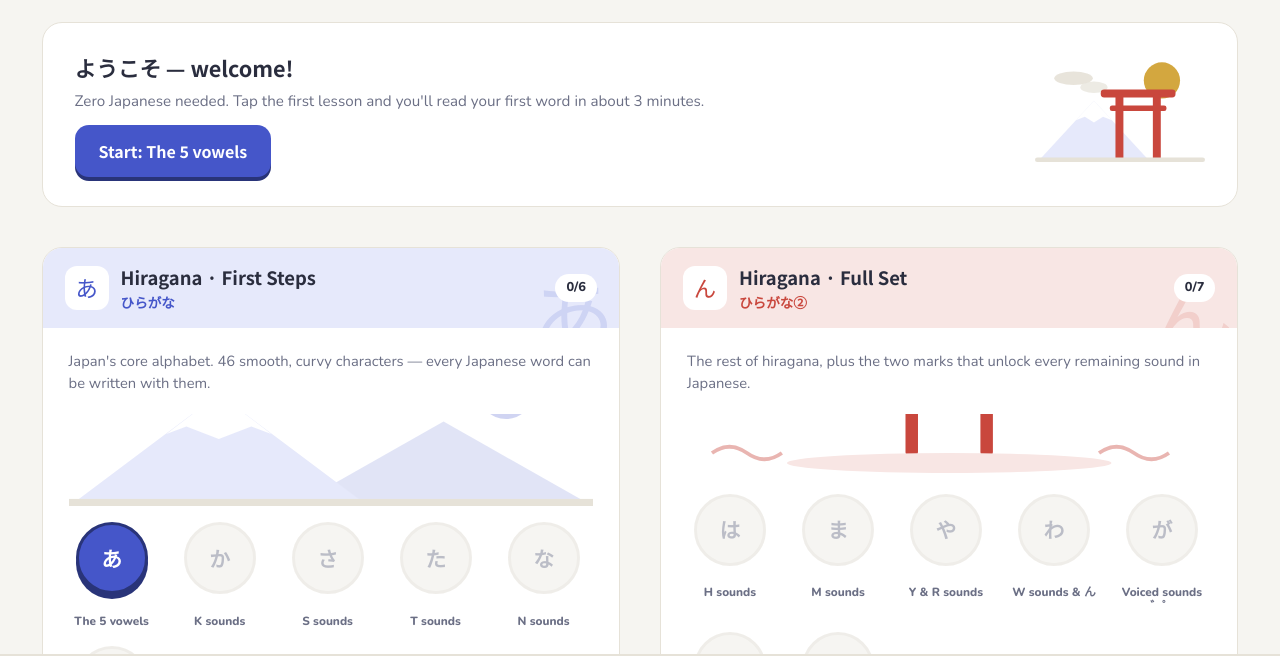
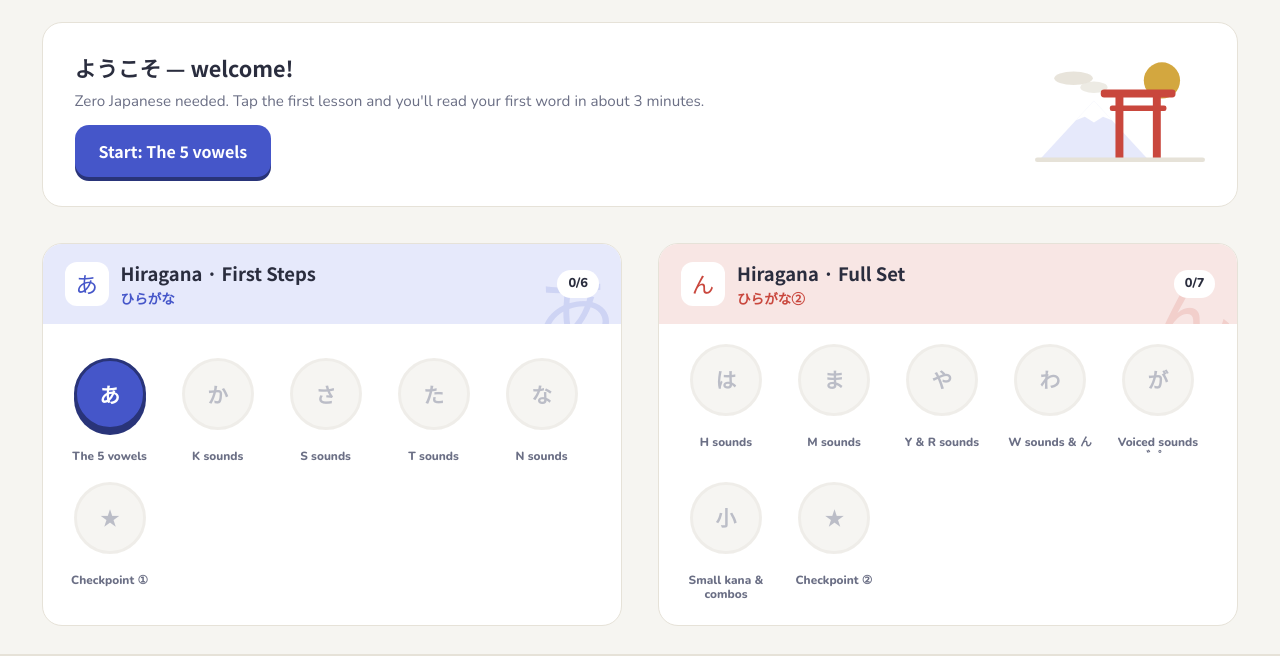
Before and after one commit to arhqzs/nihongo-quest, a plain HTML site: page index.html in a window 1280 px wide. Shown: the part 62-721 px from the top of the page. Drawn offline with nearby package versions, Linux system fonts and the light colour scheme; a web font is replaced by a local one.

Commit message:
Sync site with app update
Co-Authored-By: Claude Fable 5 <noreply@anthropic.com>

```diff
--- a/app.js
+++ b/app.js
@@ -512,11 +512,6 @@ function renderLearn() {
     band.append(ghost);
     card.append(band);
     const body = el("div", "unit-body");
-    body.append(el("p", "blurb", u.blurb));
-    const art = el("div", "unit-art");
-    art.setAttribute("aria-hidden", "true");
-    art.innerHTML = UNIT_ART[UNITS.indexOf(u) % 4];
-    body.append(art);
     const nodes = el("div", "nodes");
     for (const l of u.lessons) {
       const nw = el("div", "node");
@@ -537,6 +532,14 @@ function renderLearn() {
     body.append(nodes);
     card.append(body);
     v.append(card);
+    const idx = UNITS.indexOf(u);
+    if (idx % 3 === 2) {
+      const scene = Math.floor(idx / 3) % 4;
+      const sep = el("div", "unit-sep band-" + scene);
+      sep.setAttribute("aria-hidden", "true");
+      sep.innerHTML = UNIT_ART[scene];
+      v.append(sep);
+    }
   }
 }
 
--- a/styles.css
+++ b/styles.css
@@ -177,9 +177,9 @@ nav.tabs {
   position: absolute; right: 4px; bottom: -24px; font-size: 5.2rem; line-height: 1;
   color: var(--bandc, var(--accent)); opacity: .14; pointer-events: none; user-select: none; z-index: 0;
 }
-.unit-body { padding: 18px 20px 22px; display: flex; flex-direction: column; flex: 1; }
-.unit-art { flex: 1; min-height: 64px; margin: 0 0 16px; position: relative; }
-.unit-art svg { position: absolute; inset: 0; width: 100%; height: 100%; display: block; }
+.unit-body { padding: 16px 18px 20px; display: flex; flex-direction: column; flex: 1; justify-content: center; }
+.unit-sep { position: relative; min-height: 88px; margin: 2px 0 24px; }
+.unit-sep svg { position: absolute; inset: 0; width: 100%; height: 100%; display: block; }
 .unit p.blurb { color: var(--fg2); margin: 6px 0 14px; font-size: .92rem; }
 .nodes { display: flex; flex-wrap: wrap; gap: 14px; }
 .node { display: flex; flex-direction: column; align-items: center; gap: 4px; width: 86px; }
@@ -523,13 +523,13 @@ nav.tabs {
   .top-inner { max-width: min(96vw, 1800px); }
   .tabs-inner { max-width: 1000px; }
   main { max-width: min(96vw, 1800px); padding-block: 24px 120px; }
-  #view-learn { display: grid; grid-template-columns: repeat(auto-fit, minmax(540px, 1fr)); gap: 40px; }
+  #view-learn { display: grid; grid-template-columns: repeat(2, 1fr); gap: 36px; }
   #view-learn .hero-card { grid-column: 1 / -1; margin-bottom: 0; padding: 28px 32px; }
   #view-learn .unit { margin-bottom: 0; }
   #view-learn .unit-band { padding: 16px 22px; }
-  #view-learn .unit-body { padding: 22px 26px 26px; }
-  #view-learn .unit p.blurb { margin: 0 0 20px; }
+  #view-learn .unit-body { padding: 20px 24px 24px; }
   #view-learn .nodes { gap: 18px 22px; }
+  #view-learn .unit-sep { display: none; }
   #view-me, #view-settings { display: grid; grid-template-columns: repeat(auto-fit, minmax(460px, 1fr)); gap: 24px; align-items: start; }
   #view-me .me-head, #view-settings .back-row, #view-settings .ex-prompt { grid-column: 1 / -1; }
   #view-me .me-section, #view-settings .me-section { margin-bottom: 0; }
@@ -538,6 +538,10 @@ nav.tabs {
   .hero-art { width: 170px; }
   .chat-wrap { max-width: 1000px; margin: 0 auto; width: 100%; }
   .lesson-top, .lesson-scroll, .foot-inner { max-width: 900px; }
+}
+@media (min-width: 1400px) {
+  #view-learn { grid-template-columns: repeat(3, 1fr); }
+  #view-learn .unit-sep { display: block; grid-column: 1 / -1; min-height: 130px; margin: 0; }
 }
 
 /* ---------- theme picker ---------- */
```
